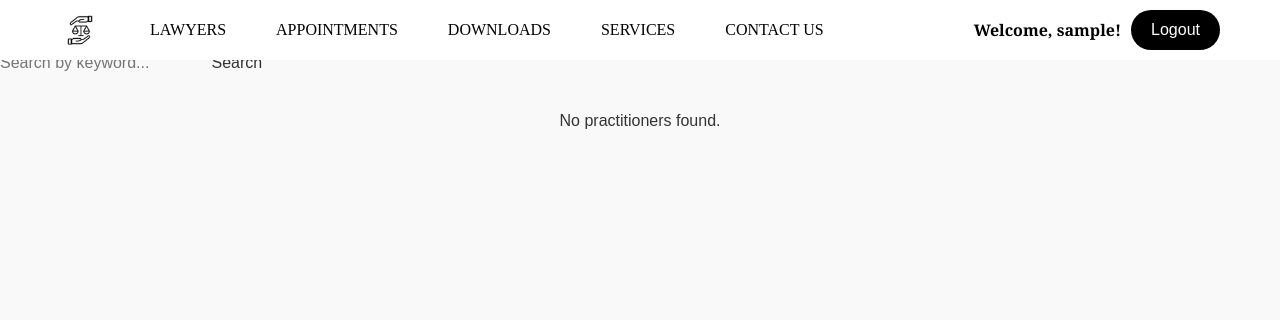
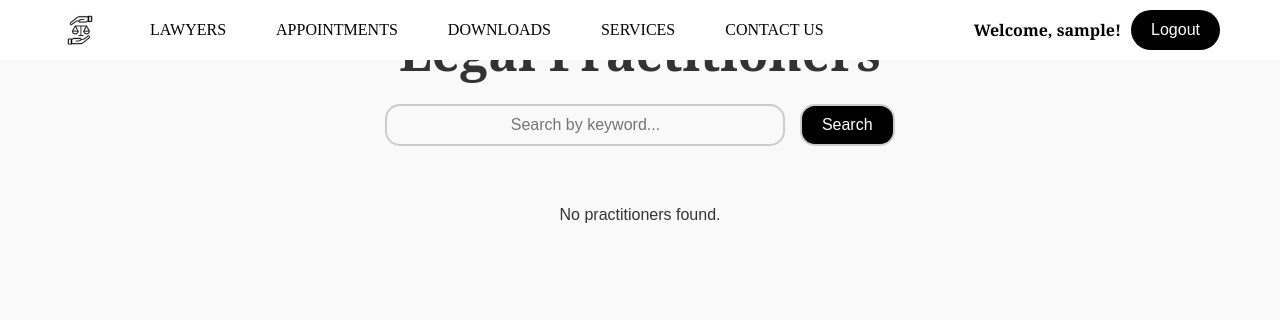
Before and after one commit to G-Ian/My-Wakili-Public, a PHP site: page /client-profiles.php in a window 1280 px wide. Shown: the top 320 px of the page. Run offline with PHP 8.4, Linux system fonts and the light colour scheme; the visitor is signed in with stand-in values (Sample User, id 1); data that the repository does not hold is empty.

Commit message:
Update main.css
added elements that are common to multiple pages

```diff
--- a/css/main.css
+++ b/css/main.css
@@ -71,6 +71,88 @@ nav ul li a:hover {
 }
 
 
+.small-text {
+    text-align: center;
+    font-size: 20px;
+    font-family: Cambria, Cochin, Georgia, Times, 'Times New Roman', serif;
+  }
+
+.medium-text {
+    text-align: center;
+    font-size: 50px;
+    font-family: Cambria, Cochin, Georgia, Times, 'Times New Roman', serif;
+    font-weight: bold;
+  }
+
+.large-text {
+    font-size: 150px;
+    font-family: Cambria, Cochin, Georgia, Times, 'Times New Roman', serif;
+    font-weight: bold;
+    margin-bottom: 50px;
+  }
+
+.instruction-text {
+    text-align: center;
+    font-family: Arial, sans-serif;
+    padding: 0 0 0 0;
+    font-size: 14px;
+    color: #666;
+}
+
+.instruction-text a {
+    background-color: #000;
+    border: none;
+    border-radius: 30px;
+    padding: 10px 40px;
+    font-size: 25px; /* Adjust font size */
+    font-family: Arial, sans-serif;
+    font-weight: lighter;
+    color: #fff;
+    margin: 0 10px; /* Equal spacing between buttons */
+    cursor: pointer;
+    text-decoration: none; /* Remove underline */
+    transition: background-color 0.3s ease;
+}
+
+.instruction-text a:hover {
+    background-color: #333; /* Darken button color on hover */
+}
+
+button[type="default"] {
+    padding: 10px 20px;
+    border: 2px solid #ccc;
+    border-radius: 15px;
+    background-color: #000000;
+    cursor: pointer;
+    color: #fff;
+}
+
+button[type="default"]:hover {
+    background-color: #585858;
+}
+
+form {
+    margin-bottom: 20px;
+    text-align: center;
+}
+
+input[type="text"] {
+    padding: 10px;
+    width: 70%;
+    max-width: 400px;
+    margin-right: 10px;
+    border: 2px solid #ccc;
+    border-radius: 15px;
+    outline: none;
+    box-sizing: border-box;
+}
+
+input[type="text"]:focus {
+    border-color: #000000;
+    box-shadow: 0 0 8px rgb(0, 0, 0);
+}
+
+
 @media (max-width: 768px) {
     .medium-text {
         font-size: 1.2em;
```
